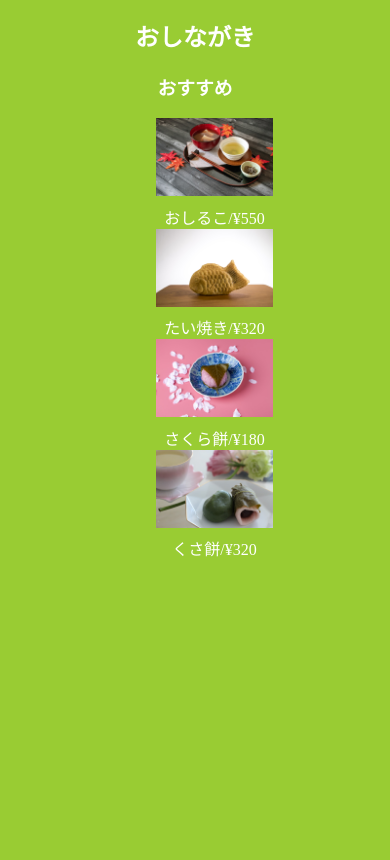
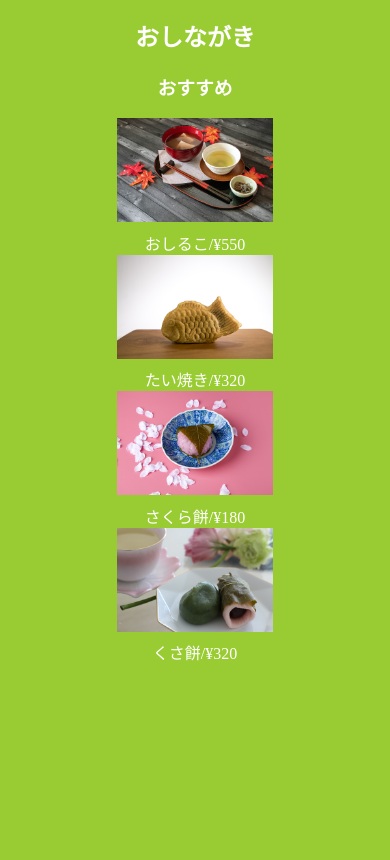
Before and after one commit to nekojarasi/portfolio3, a plain HTML site: page いろは:和菓子店サンプルページ/index.html in a window 390 px wide. Shown: the part 3398-4258 px from the top of the page. Drawn offline with Linux system fonts and the light colour scheme.

Commit message:
画像サイズを変更

```diff
--- a/いろは:和菓子店サンプルページ/css/style.css
+++ b/いろは:和菓子店サンプルページ/css/style.css
@@ -221,6 +221,7 @@ aside a:before {
     .menu-img {
         float: none;
         margin: 0 auto;
+        width: 40vw;
     }
     .menu-img:nth-of-type(1) {
     margin-right: 30vw;
@@ -234,6 +235,7 @@ aside a:before {
     .menu-img:nth-of-type(4) {
         margin-right: 30vw;
     }
+
     #iroha p {
         text-align: right;
         margin-top: 15vh;
@@ -280,4 +282,8 @@ aside a:before {
     #news p {
         font-size: 3.4vw;
     }
+    #menu img {
+        width: 40vw;
+/*        display: block;*/
+    }
 }
```
Also changed, not shown: 1 other file.
